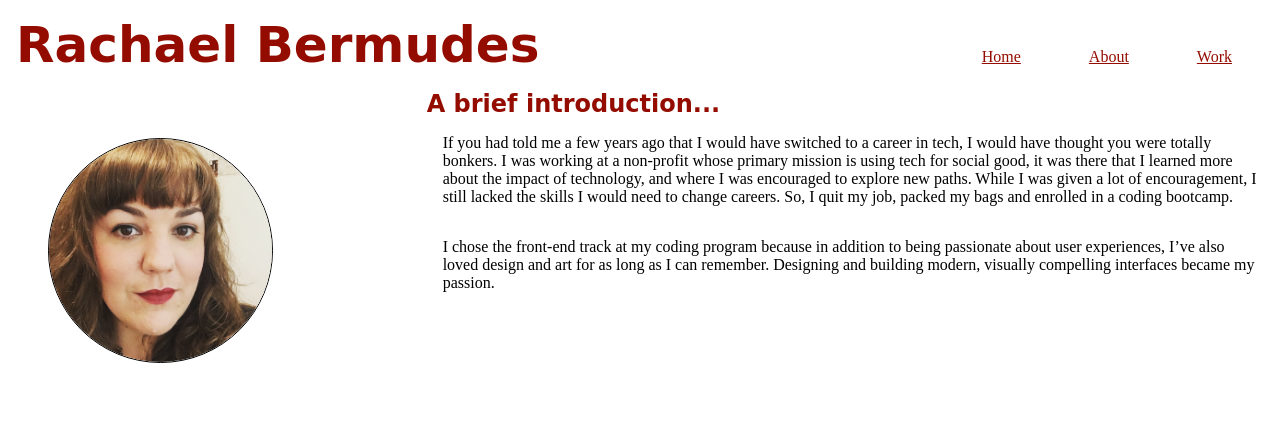
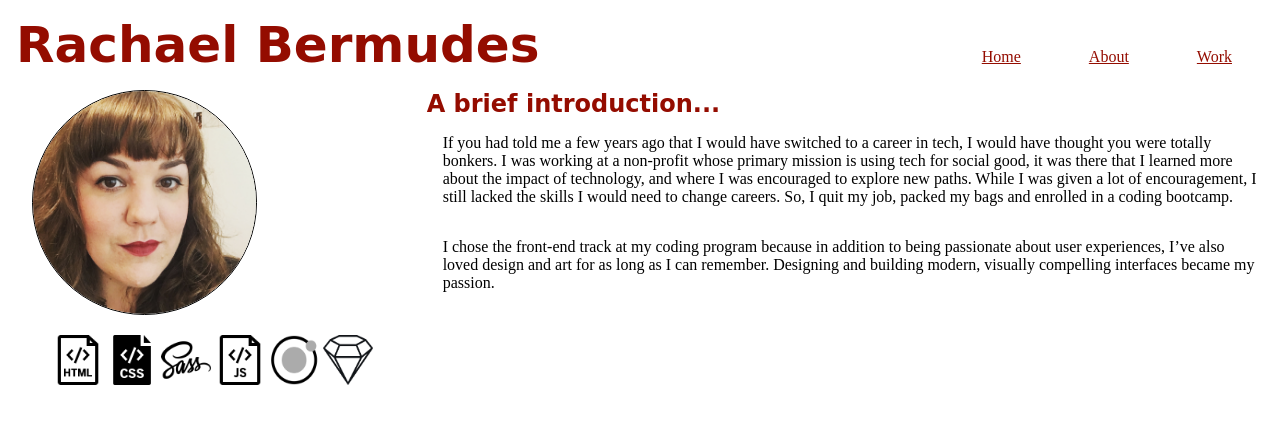
Before and after one commit to ribermudes/My-Portfolio, a plain HTML site: page about.html in a window 1280 px wide. Drawn offline with Linux system fonts and the light colour scheme; a web font is replaced by a local one.

Commit message:
rearrange skills

```diff
--- a/about.html
+++ b/about.html
@@ -27,5 +27,13 @@
 
         <p>I chose the front-end track at my coding program because in addition to being passionate about user experiences, I’ve also loved design and art for as long as I can remember. Designing and building modern, visually compelling interfaces became my passion. </p>
     </div>
+    <div class="skills">
+      <img src="img/html-outline.png" alt="">
+      <img src="img/css-solid.png" alt="">
+      <img src="img/plainicon.com-50313-256px-574.png" alt="">
+      <img src="img/js-outline.png" alt="">
+      <img src="img/icon-atom.png" alt="">
+      <img src="img/Sketch_logo_frame.svg.png" alt="">
+    </div>
   </div>
 </body>
--- a/scss/libraries/layout/_body.scss
+++ b/scss/libraries/layout/_body.scss
@@ -13,7 +13,7 @@ h2 {
   width: 225px;
   border-radius: 50%;
   border: solid 1px black;
-  margin: 3em;
+  margin-left: 2em;
 }
 .wrapper {
   display: grid;
@@ -41,7 +41,8 @@ h2 {
 }
 
 .skills {
-  padding-top: 1em;
+  text-align: center;
+  padding: 1em;
 img {
   height: 50px;
   width: 50px;
```
Also changed, not shown: index.html (+1 -9 lines), css/styles.css, 1 other file.
